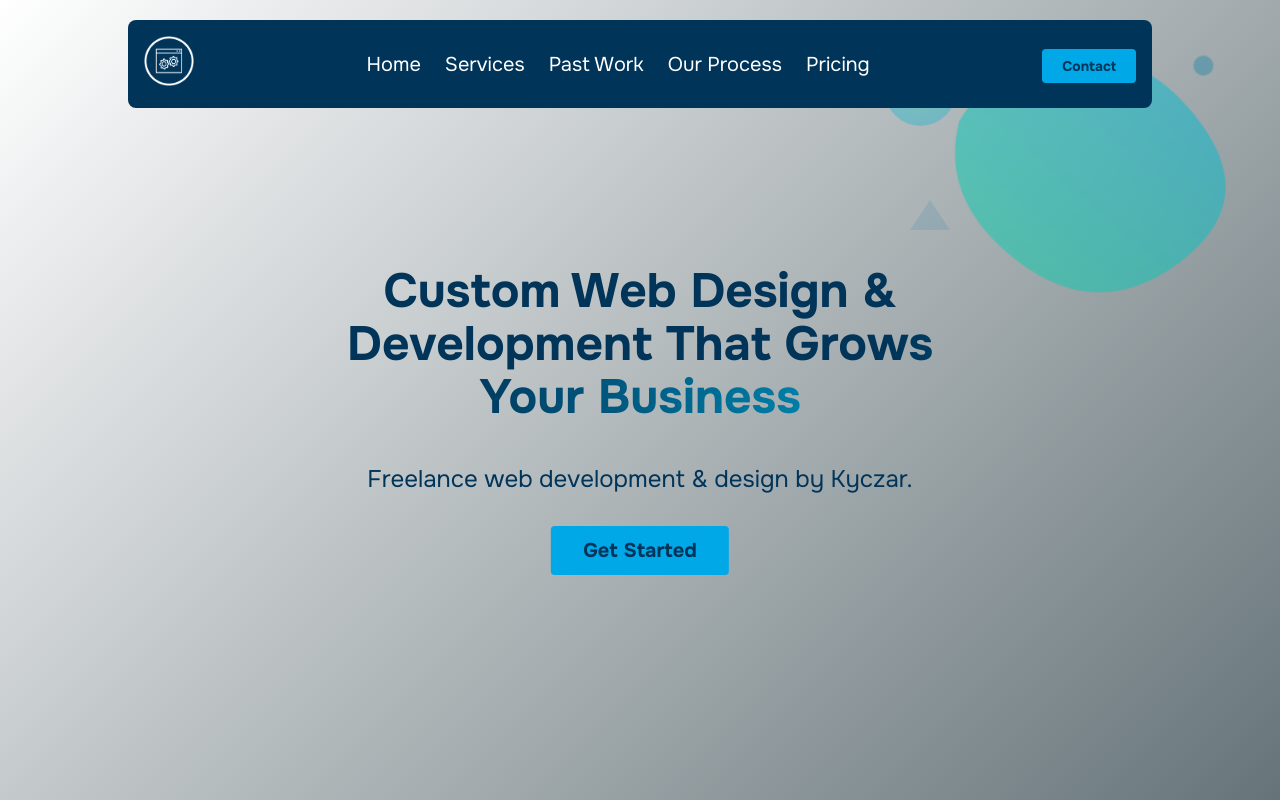
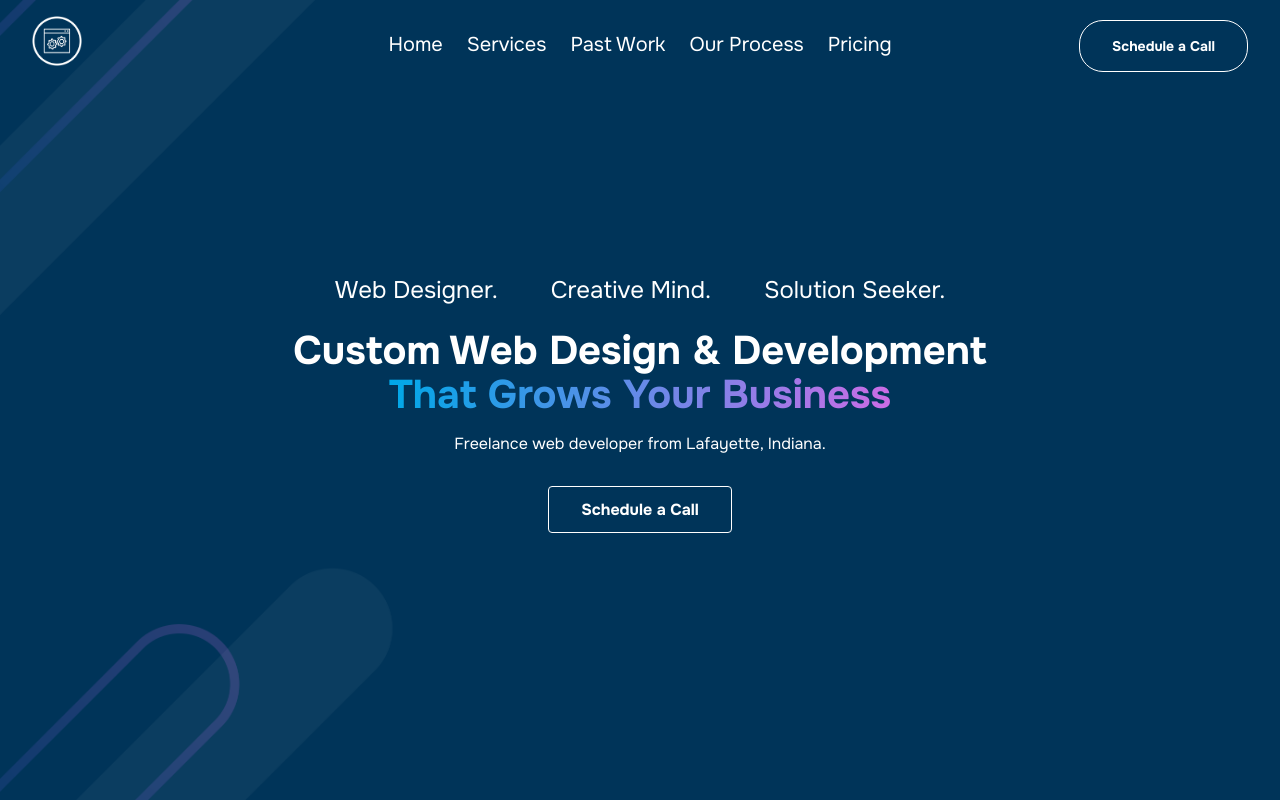
Before and after one commit to kaalbregtse/KyKustoms, a React (Create React App) app: page / in a window 1280 px wide. Shown: the top 802 px of the page. Built offline with nearby package versions, Linux system fonts and the light colour scheme.

Commit message:
Updated Nav and Hero Banner

```diff
--- a/src/components/banners/hero-section.css
+++ b/src/components/banners/hero-section.css
@@ -1,176 +1,123 @@
-section {
-    /* Remove these lines if you only want hero centered */
-    /* min-height: 100vh;
+.hero-section {
+    min-height: 100dvh;
     display: flex;
     align-items: center;
-    justify-content: center; */
-    background: var(--pure-white);
-    color: var(--primary);
+    justify-content: center;
+    color: var(--pure-white);
     padding: 2rem 1rem;
     padding-bottom: 0; /* Remove bottom padding so the wave sits flush */
     box-sizing: border-box;
+    background-position: left;
 }
 
-section > div {
-    /* REMOVE or comment out these lines if you only want hero to be centered */
-    /* max-width: 700px;
+.hero-tags {
+    display: flex;
+    flex-wrap: wrap;
+    justify-content: center;
+}
+
+.hero-tags p {
+    font-size: var(--font-base)!important;
+    margin: 0.5rem!important;
+}
+
+.hero-section > div {
+    max-width: 700px;
     width: 100%;
     text-align: center;
     margin: 0 auto;
     animation: fadeInUp 1.5s ease-in;
-    position: relative;
-    z-index: 1; */
+    z-index: 1;
 }
 
-section h1 {
-    font-size: var(--font-2xl);
+.hero-section h1 {
+    font-size: var(--font-xl);
     font-weight: bold;
+    margin-top: 0.5rem;
     margin-bottom: 1rem;
     line-height: 1.1;
 }
 
-section p {
-    font-size: var(--font-lg);
+.hero-section p {
+    font-size: var(--font-sm);
     margin-bottom: 2rem;
-    color: var(--primary);
+    color: var(--pure-white);
 }
 
-section a {
+.hero-section a {
     display: inline-block;
-    background: var(--lightest-blue);
-    color: var(--primary);
+    background: transparent;
+    color: var(--pure-white);
+    border: 1px solid var(--pure-white);
     padding: 0.75rem 2rem;
     border-radius: 4px;
-    font-size: var(--font-base);
+    font-size: var(--font-sm);
     font-weight: bold;
     text-decoration: none;
     transition: ease-in-out 0.2s;
-    border: none;
 }
 
-section a:hover {
-    background: var(--pure-white);
-}
-
-.section-gradient {
-    position: absolute;
-    inset: 0;
-    z-index: 0;
-    pointer-events: none;
-    background: linear-gradient(135deg, rgba(255, 255, 255, 1) 0%, rgba(0, 23, 31, .60) 100%);
+.hero-section a:hover {
+    border: 1px solid #cb6ce6;
+    color: #cb6ce6;
 }
 
 .hero-highlight {
-    color: var(--green);
-    background: linear-gradient(90deg, var(--primary) 40%, var(--light-blue) 100%);
+    background: linear-gradient(90deg, var(--lightest-blue) 0%, #cb6ce6 100%);
     background-clip: text;
     -webkit-background-clip: text;
     -webkit-text-fill-color: transparent;
 }
 
-.hero-section {
-    position: relative;
-    min-height: 100vh;
-    display: flex;
-    align-items: center;
-    justify-content: center;
-    overflow: hidden;
-    text-align: center;
-    padding: 0 1rem;
-    background: var(--pure-white);
-}
-
-.hero-section > div {
-    display: flex;
-    flex-direction: column;
-    align-items: center;
-    justify-content: center;
-    text-align: center;
-    margin: 0 auto;
-    max-width: 700px;
-    position: relative;
-    z-index: 1;
-    left: 50%;
-    transform: translateX(-50%);
-}
-
-.hero-section h1,
-.hero-section p,
-.hero-section a {
-    text-align: center;
-}
-
-.hero-svg {
-    position: absolute;
-    width: 340px;
-    height: 340px;
-    top: 0;
-    right: 0;
-    z-index: 0;
-    pointer-events: none;
-    opacity: 0.5;
-    transition: width 0.3s, height 0.3s;
-}
-
-@media (max-width: 900px) {
-    .hero-svg {
-        width: 220px;
-        height: 220px;
-    }
-}
-@media (max-width: 600px) {
-    .hero-svg {
-        width: 120px;
-        height: 120px;
-        top: 10px;
-        right: 10px;
-    }
-}
-
 /* Medium screens and up */
 @media (min-width: 640px) {
-    section h1 {
-        font-size: var(--font-3xl);
+    .hero-section h1 {
+        font-size: var(--font-2xl);
+        margin-top: 1rem;
     }
-    section p {
-        font-size: var(--font-xl);
+    .hero-section p {
+        font-size: var(--font-md);
+    }
+
+    .hero-tags {
+        display: flex;
+        justify-content: space-evenly;
+    }
+
+    .hero-tags p {
+        margin: 0;
+        font-size: 1.5rem!important;
     }
 }
 
 /* Large screens and up */
 @media (min-width: 1024px) {
-    section {
-        min-height: 90dvh;
+    .hero-section {
+        min-height: 100dvh;
         overflow: hidden;
         padding: 4rem 1rem;
     }
-    section h1 {
-        font-size: 3rem;
+
+    .hero-tags {
+        display: flex;
+        justify-content: space-evenly;
+        flex-wrap: wrap;
     }
-    section p {
-        font-size: 1.5rem;
+
+    .hero-tags p {
+        margin: 0;
+        font-size: 1.5rem!important;
+    }
+
+    .hero-section h1 {
+        margin-top: 1rem;
+        font-size: 2.5rem;
+    }
+    .hero-section p {
+        font-size: 1rem;
+    }
+
+    .hero-section a {
+        font-size: 1rem;
     }
 }
-
-@keyframes heroBtnPop {
-    0% { transform: scale(0.8); opacity: 0; }
-    60% { transform: scale(1.1); opacity: 1; }
-    100% { transform: scale(1); }
-}
-
-/* SVG shape animations */
-@keyframes heroBlobFloat {
-    0% { transform: translateY(0) scale(1);}
-    50% { transform: translateY(18px) scale(1.04);}
-    100% { transform: translateY(0) scale(1);}
-}
-@keyframes heroCirclePulse {
-    0% { transform: scale(1);}
-    50% { transform: scale(1.13);}
-    100% { transform: scale(1);}
-}
-@keyframes heroDotMove {
-    0% { transform: translate(0,0);}
-    50% { transform: translate(12px, -8px);}
-    100% { transform: translate(0,0);}
-}
--- a/src/components/banners/hero-section.jsx
+++ b/src/components/banners/hero-section.jsx
@@ -1,65 +1,24 @@
 import './hero-section.css';
+import HeroBkg from '../../images/hero-banner-bkg.png';
 
 export default function HeroSection() {
     return (
-        <section className="hero-section">
-            <span className="section-gradient" aria-hidden="true"></span>
+        <section className="hero-section" style={{ backgroundImage: `url(${HeroBkg})`, backgroundSize: 'cover' }}>
             <div>
+                <div className='hero-tags'>
+                    <p>Web Designer.</p>
+                    <p>Creative Mind.</p>
+                    <p>Solution Seeker.</p>
+                </div>
                 <h1>
                     Custom Web Design & Development
                     <span className="hero-highlight"> That Grows Your Business</span>
                 </h1>
-                <p>Freelance web development & design by Kyczar.</p>
+                <p>Freelance web developer from Lafayette, Indiana.</p>
                 <a href="/contact">
-                    Get Started
+                    Schedule a Call
                 </a>
             </div>
-            {/* Decorative SVGs */}
-            <svg className="hero-wave" viewBox="0 0 1440 100" preserveAspectRatio="none" aria-hidden="true">
-                <path d="M0,0 C480,100 960,0 1440,100 L1440,100 L0,100 Z" fill="var(--pure-white)" />
-            </svg>
-            <svg className="hero-svg" viewBox="0 0 400 400" fill="none" aria-hidden="true">
-                {/* Main blob shape */}
-                <path
-                    d="M320,120 Q340,200 260,260 Q180,320 100,260 Q20,200 80,120 Q140,40 220,60 Q300,80 320,120 Z"
-                    fill="url(#heroGradient)"
-                    style={{ animation: "heroBlobFloat 7s ease-in-out infinite" }}
-                />
-                {/* Animated circle */}
-                <circle
-                    cx="320"
-                    cy="80"
-                    r="32"
-                    fill="url(#heroCircleGrad)"
-                    style={{ animation: "heroCirclePulse 4s ease-in-out infinite" }}
-                    opacity="0.7"
-                />
-                {/* Small moving dot */}
-                <circle
-                    cx="70"
-                    cy="70"
-                    r="10"
-                    fill="var(--green, #06D6A0)"
-                    style={{ animation: "heroDotMove 5s ease-in-out infinite" }}
-                    opacity="0.7"
-                />
-                {/* Accent triangle */}
-                <polygon
-                    points="350,200 370,230 330,230"
-                    fill="var(--light-blue, #00b4d8)"
-                    opacity="0.25"
-                />
-                <defs>
-                    <linearGradient id="heroGradient" x1="80" y1="40" x2="320" y2="320" gradientUnits="userSpaceOnUse">
-                        <stop stopColor="#00b4d8" />
-                        <stop offset="1" stopColor="#06D6A0" />
-                    </linearGradient>
-                    <radialGradient id="heroCircleGrad" cx="0.5" cy="0.5" r="0.5" fx="0.6" fy="0.4">
-                        <stop offset="0%" stopColor="#06D6A0" />
-                        <stop offset="100%" stopColor="#00b4d8" />
-                    </radialGradient>
-                </defs>
-            </svg>
         </section>
     );
 }
--- a/src/components/global/nav-footer.css
+++ b/src/components/global/nav-footer.css
@@ -1,30 +1,19 @@
 /* NAV STYLES */
 nav {
-    background-color: var(--primary);
+    background-color: transparent;
     color: var(--pure-white);
     padding: 1rem 0;
     font-size: var(--font-base);
     z-index: 10;
     position: fixed;
-    left: 10%;
-    width: 80%;
-    margin: 20px auto 0 auto;
-    border-radius: 8px;
-    transition:
-        box-shadow 0.3s cubic-bezier(.4,0,.2,1),
-        background 0.3s cubic-bezier(.4,0,.2,1),
-        padding 0.3s cubic-bezier(.4,0,.2,1);
-
+    width: 100%;
+    transition: background-color 0.3s ease-in-out, box-shadow 0.3s ease-in-out;
 }
 
-.stickyNav {
-    position: sticky;
-    border-radius: 0;
-    width: 100%;
+nav.scrolled {
+    background-color: rgba(0,0,0, .3);
     box-shadow: 0 -10px 40px 0px rgba(0,0,0, .5);
-    padding: 0.5rem 0;
-    top: 0;
-    left: 0;
+
 }
 
 nav > div {
@@ -32,10 +21,16 @@ nav > div {
     display: flex;
     align-items: center;
     justify-content: space-between;
-    max-width: 1200px;
+    max-width: 95%;
     margin: 0 auto;
     padding: 0 1rem;
-    flex-wrap: wrap;
+    flex: 1 1 0;
+    text-align: center;
+}
+
+.logo-container {
+    width: 25%;
+    text-align: left;
 }
 
 nav img {
@@ -48,6 +43,8 @@ nav ul {
     list-style: none;
     margin: 0;
     padding: 0;
+    width: 50%;
+    justify-content: center;
 }
 
 nav ul li a {
@@ -61,28 +58,31 @@ nav ul li a:hover {
     border-bottom: 1px solid var(--pure-white);
 }
 
+.nav-cta {
+    width: 25%;
+    text-align: right;
+}
+
 nav > div > div:last-child a {
-    background: var(--lightest-blue);
-    color: var(--primary);
-    padding: 0.5rem 1.25rem;
-    border-radius: 4px;
+    background: transparent;
+    border: 1px solid var(--pure-white);
+    color: var(--pure-white);
+    padding: 1rem 2rem;
+    border-radius: 1.5rem;
     text-decoration: none;
     font-weight: bold;
     font-size: var(--font-sm);
-    transition: background 0.2s, color 0.2s;
+    transition: 0.3s ease-in-out;
 }
 
 nav > div > div:last-child a:hover {
-    background: var(--pure-white);
-    color: var(--primary);
+    border: 1px solid #cb6ce6;
+    color: #cb6ce6;
+    opacity: 0.8;
 }
 
 /* MOBILE NAV */
 @media (max-width: 768px) {
-    nav {
-        width: 90%;
-        left: 5%;
-    }
 
     nav > div {
         flex-direction: column;
@@ -110,21 +110,19 @@ nav > div > div:last-child a:hover {
         display: flex;
         flex-direction: row;
         justify-content: space-between;
-        background: var(--primary);
+        background-color: transparent;
         color: var(--pure-white);
         padding: 1rem 0;
         font-size: var(--font-base);
         z-index: 100;
+        position: fixed;
+        top: 0;
+        transition: none;
     }
 
-    .stickyNavMobile {
-        position: sticky;
-        border-radius: 0!important;
-        width: 100%;
+    .nav-mobile.scrolled {
         box-shadow: 0 -10px 40px 0px rgba(0,0,0, .5);
-        padding: 0.5rem 0;
-        top: 0;
-        left: 0;
+        background-color: var(--primary);
     }
 
     .nav-mobile-header {
@@ -187,12 +185,8 @@ nav > div > div:last-child a:hover {
         transform: rotate(180deg);
     }
 
-    nav:has(.nav-mobile-menu.open) {
-        border-radius: 8px 8px 0 0;
-    }
-
-    nav:has(.nav-mobile-menu.close){
-        border-radius: 8px;
+    .nav-mobile:has(.nav-mobile-menu.open) {
+        background-color: var(--primary);
     }
 
     .nav-mobile-menu {
@@ -206,21 +200,24 @@ nav > div > div:last-child a:hover {
         position: absolute;
         left: 0;
         top: 100%;
-        border-radius: 0 0 8px 8px;
+        height: 83dvh;
     }
     .nav-mobile-menu.open {
         display: flex;
+        text-align: right;
         animation: fadeDown 0.3s;
+        min-width: 100%;
+        padding: 1.5rem 0rem 1rem 0;
+        align-items: flex-end;
     }
     .nav-mobile-menu ul {
         list-style: none;
-        padding: 0;
-        margin: 0 0 1rem 0;
+        padding: 0 1.5rem 0 0;
+        width: 90%;
         display: flex;
         flex-direction: column;
         gap: 1.25rem;
-        width: 100%;
-        align-items: center;
+        align-items: flex-end;
     }
     .nav-mobile-menu ul li a {
         color: var(--pure-white);
@@ -232,8 +229,9 @@ nav > div > div:last-child a:hover {
         color: var(--green);
     }
     .nav-mobile-cta {
-        background: var(--green);
-        color: var(--primary);
+        background: transparent;
+        color: var(--pure-white);
+        border: 1px solid var(--pure-white);
         padding: 0.75rem 2rem;
         border-radius: 4px;
         text-decoration: none;
@@ -241,6 +239,7 @@ nav > div > div:last-child a:hover {
         font-size: var(--font-base);
         transition: background 0.2s, color 0.2s;
         margin-top: 0.5rem;
+        margin-right: 1.5rem;
         display: inline-block;
     }
 }
--- a/src/components/global/nav-mobile.jsx
+++ b/src/components/global/nav-mobile.jsx
@@ -1,22 +1,18 @@
-import React, { useState, useEffect } from "react";
+import React, { useState } from "react";
 import logo from '../../images/kykustoms-logo-icon.png';
 import './nav-footer.css';
 
 export default function NavMobile() {
     const [open, setOpen] = useState(false);
 
-    useEffect(() => {
-            const handleScroll = () => {
-                const nav = document.getElementById('nav-mobile');
-                if (window.scrollY > 100) {
-                    nav.classList.add('stickyNavMobile');
-                } else {
-                    nav.classList.remove('stickyNavMobile');
-                }
-            };
-            window.addEventListener('scroll', handleScroll);
-            return () => window.removeEventListener('scroll', handleScroll);
-    }, []);
+    window.addEventListener('scroll', () => {
+        const nav = document.getElementById('nav-mobile');
+        if (window.scrollY > 10) {
+            nav.classList.add('scrolled');
+        } else {
+            nav.classList.remove('scrolled');
+        }
+    });
 
     return (
 
@@ -41,7 +37,7 @@ export default function NavMobile() {
                     <li><a href="/#process" onClick={() => setOpen(false)}>Our Process</a></li>
                     <li><a href="/pricing" onClick={() => setOpen(false)}>Pricing</a></li>
                 </ul>
-                <a href="/contact" className="nav-mobile-cta" onClick={() => setOpen(false)}>Contact</a>
+                <a href="/contact" className="nav-mobile-cta" onClick={() => setOpen(false)}>Schedule a Call</a>
             </div>
         </nav>
     );
--- a/src/components/global/nav.jsx
+++ b/src/components/global/nav.jsx
@@ -1,25 +1,23 @@
-import { useEffect } from 'react';
 import logo from '../../images/kykustoms-logo-icon.png';
 import './nav-footer.css';
 
 export default function Nav() {
-    useEffect(() => {
-        const handleScroll = () => {
-            const nav = document.querySelector('nav');
-            if (window.scrollY > 100) {
-                nav.classList.add('stickyNav');
-            } else {
-                nav.classList.remove('stickyNav');
-            }
-        };
-        window.addEventListener('scroll', handleScroll);
-        return () => window.removeEventListener('scroll', handleScroll);
-    }, []);
+
+    window.addEventListener('scroll', () => {
+        const nav = document.querySelector('nav');
+        if (window.scrollY > 10) {
+            nav.classList.add('scrolled');
+        } else {
+            nav.classList.remove('scrolled');
+        }
+    });
 
     return (
         <nav>
             <div>
-                <a href='/'><img src={logo} alt="Kycars Logo" className="nav-logo-img" /></a>
+                <div className='logo-container'>
+                    <a href='/'><img src={logo} alt="Kycars Logo" className="nav-logo-img" /></a>
+                </div>
                 <ul>
                     <li><a href="/">Home</a></li>
                     <li><a href="/#services">Services</a></li>
@@ -27,8 +25,8 @@ export default function Nav() {
                     <li><a href="/#process">Our Process</a></li>
                     <li><a href="/pricing">Pricing</a></li>
                 </ul>
-                <div>
-                    <a href='/contact'>Contact</a>
+                <div className='nav-cta'>
+                    <a href='/contact'>Schedule a Call</a>
                 </div>
             </div>
         </nav>
```
Also changed, not shown: src/styles/page-styles/portfolio-project.css (+4 -4 lines), src/images/hero-banner-bkg.png (added).
